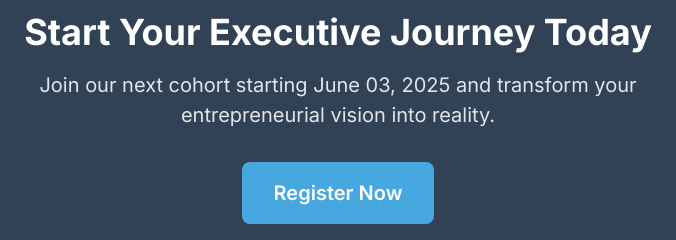
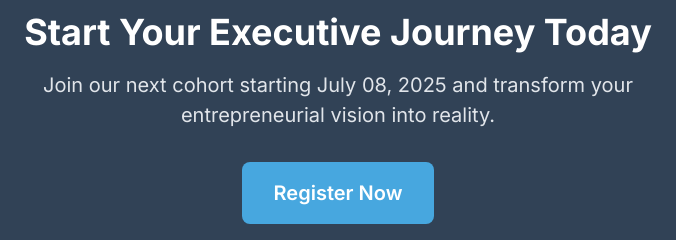
Before and after one commit to executivediscovery/businessblueprint, a plain HTML site: page index.html in a window 1280 px wide. Shown: the part 2289-2529 px from the top of the page, 302-978 px from the left. Drawn offline with Linux system fonts and the light colour scheme.

Commit message:
Update index.html

```diff
--- a/index.html
+++ b/index.html
@@ -180,7 +180,7 @@ src="https://www.facebook.com/tr?id=1040927487999789&ev=PageView&noscript=1"
     <section class="cta">
       <div class="container">
         <h2>Start Your Executive Journey Today</h2>
-        <p>Join our next cohort starting June 03, 2025 and transform your entrepreneurial vision into reality.</p>
+        <p>Join our next cohort starting July 08, 2025 and transform your entrepreneurial vision into reality.</p>
         <a class="btn btn-primary btn-large" href="/register.html">Register Now</a>
       </div>
     </section>
```
